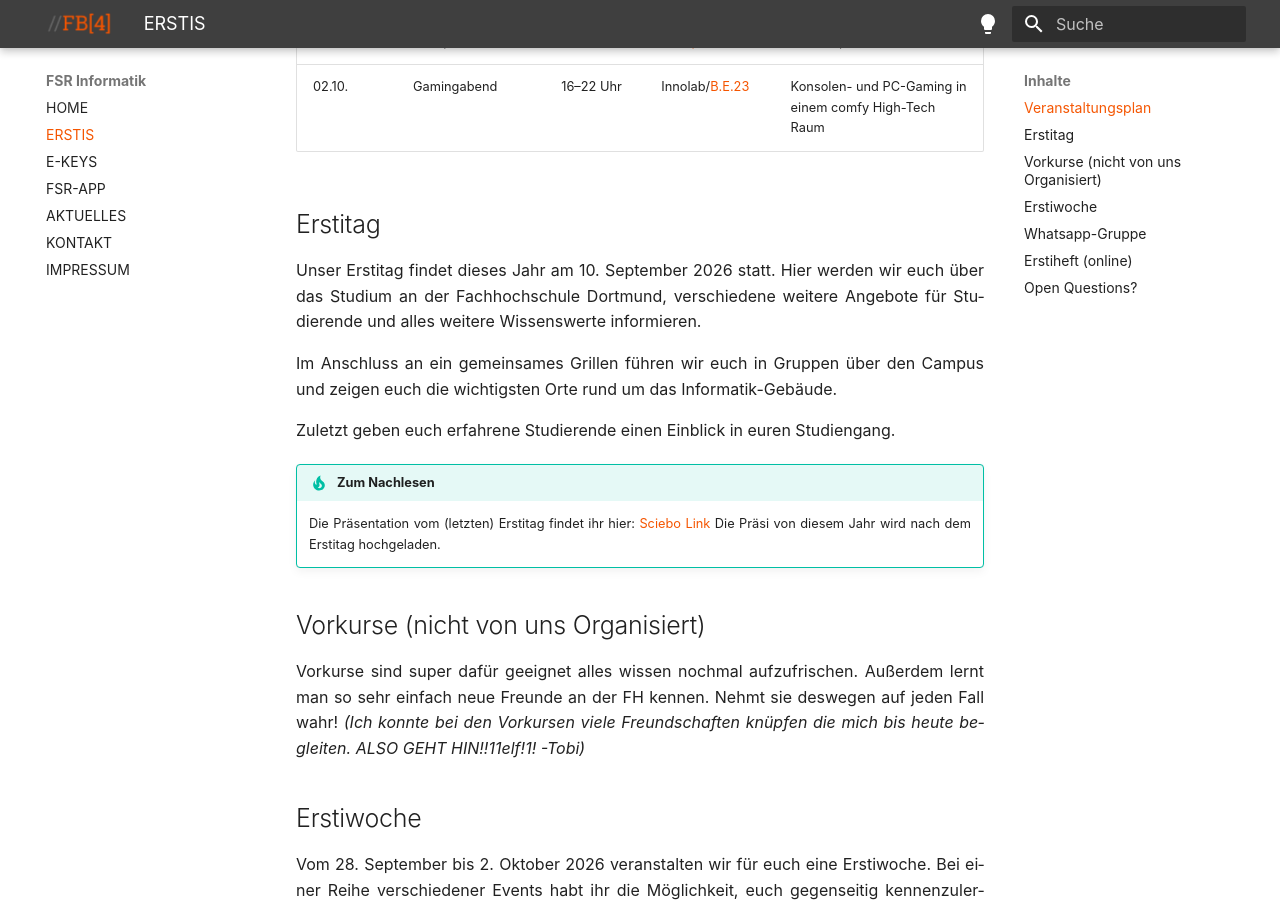
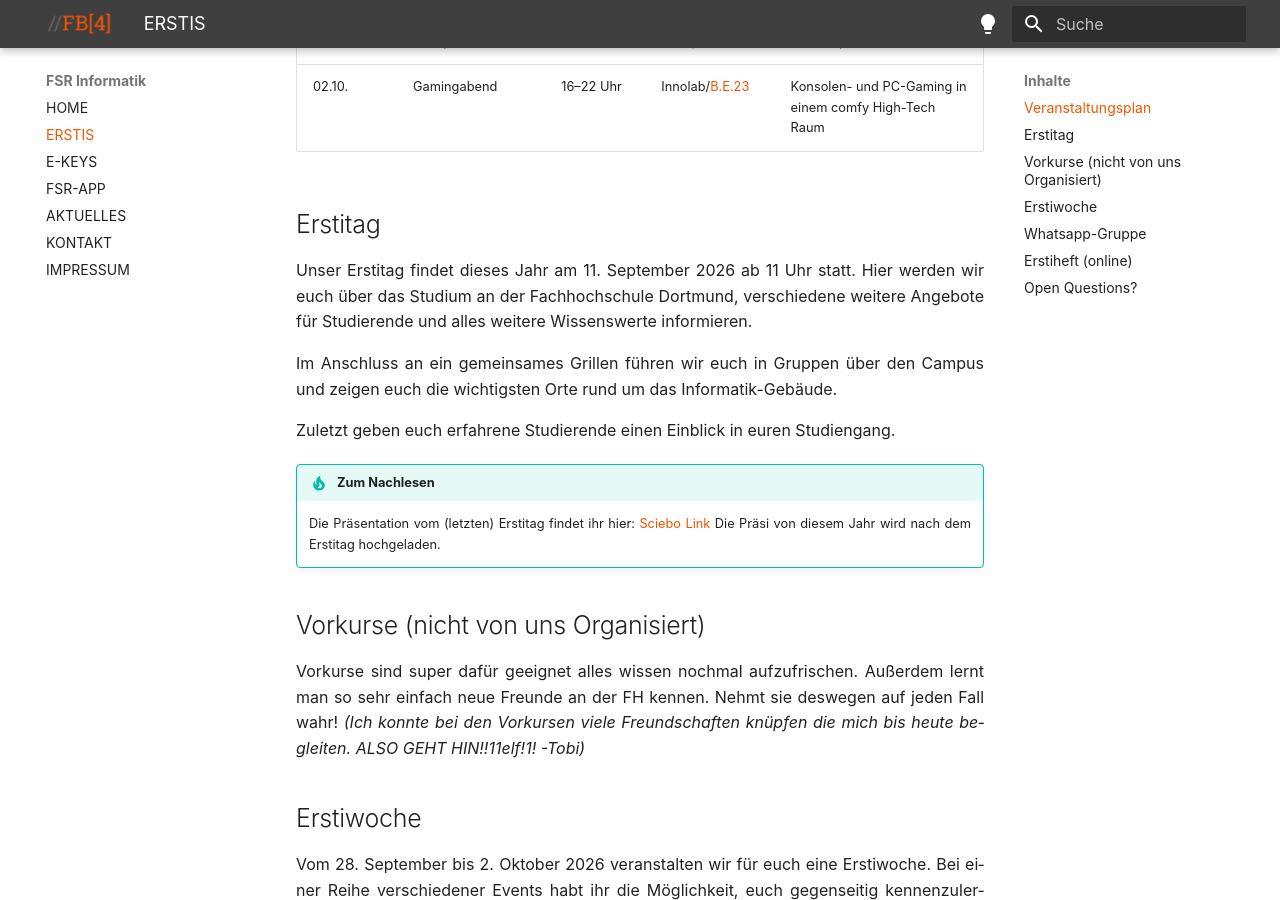
Before and after one commit to Fachschaftsrat-Informatik-FH-Dortmund/fsrfb4.de-mkdocs, an MkDocs documentation site: the page built from docs/erstis.md, in a window 1280 px wide and 900 px high, scrolled down 1182 px. Built offline with MkDocs 1.6.1 and Material for MkDocs 9.7.7, drawn with Linux system fonts in a browser that asks for light colours; some web fonts are replaced; plug-ins that fetch from the network failed and are left out.

Commit message:
Update erstis.md

```diff
--- a/docs/erstis.md
+++ b/docs/erstis.md
@@ -29,7 +29,7 @@ Aboniert gerne zusätzlich unseren Kalender welcher auf [Aktuelles](https://fsrf
 
 ## Erstitag
 
-Unser Erstitag findet dieses Jahr am 10. September 2026 statt. Hier werden wir euch über das Studium an der Fachhochschule Dortmund, verschiedene weitere Angebote für Studierende und alles weitere Wissenswerte informieren.
+Unser Erstitag findet dieses Jahr am 11. September 2026 ab 11 Uhr statt. Hier werden wir euch über das Studium an der Fachhochschule Dortmund, verschiedene weitere Angebote für Studierende und alles weitere Wissenswerte informieren.
 
 Im Anschluss an ein gemeinsames Grillen führen wir euch in Gruppen über den Campus und zeigen euch die wichtigsten Orte rund um das Informatik-Gebäude.
 
```
